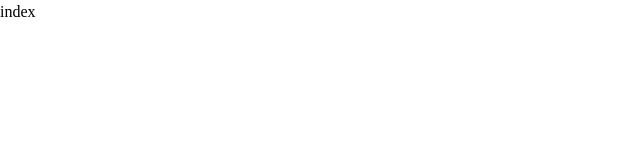
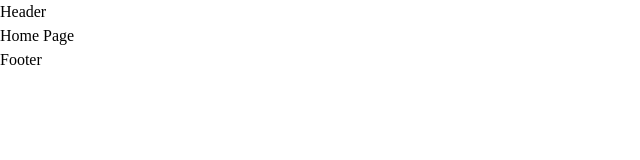
Before and after one commit to mauLovera/next-template-ts, a Next.js app: page / in a window 1280 px wide. Shown: the top 160 px of the page, without its empty margins (0-640 px from the left). Built offline with nearby package versions, Linux system fonts and the light colour scheme.

Commit message:
feat: add readme template

```diff
--- a/pages/index.tsx
+++ b/pages/index.tsx
@@ -1,7 +1,12 @@
+import Layout from '@/components/layout/Layout'
 import styles from '@/styles/pages/index.module.scss'
+
+interface Props {}
 
 export default function HomePage() {
   return (
-    <div>index</div>
+    <Layout>
+      <div>Home Page</div>
+    </Layout>
   )
 }
```
Also changed, not shown: 1 other file (tests, documents, lock files or other folders).
